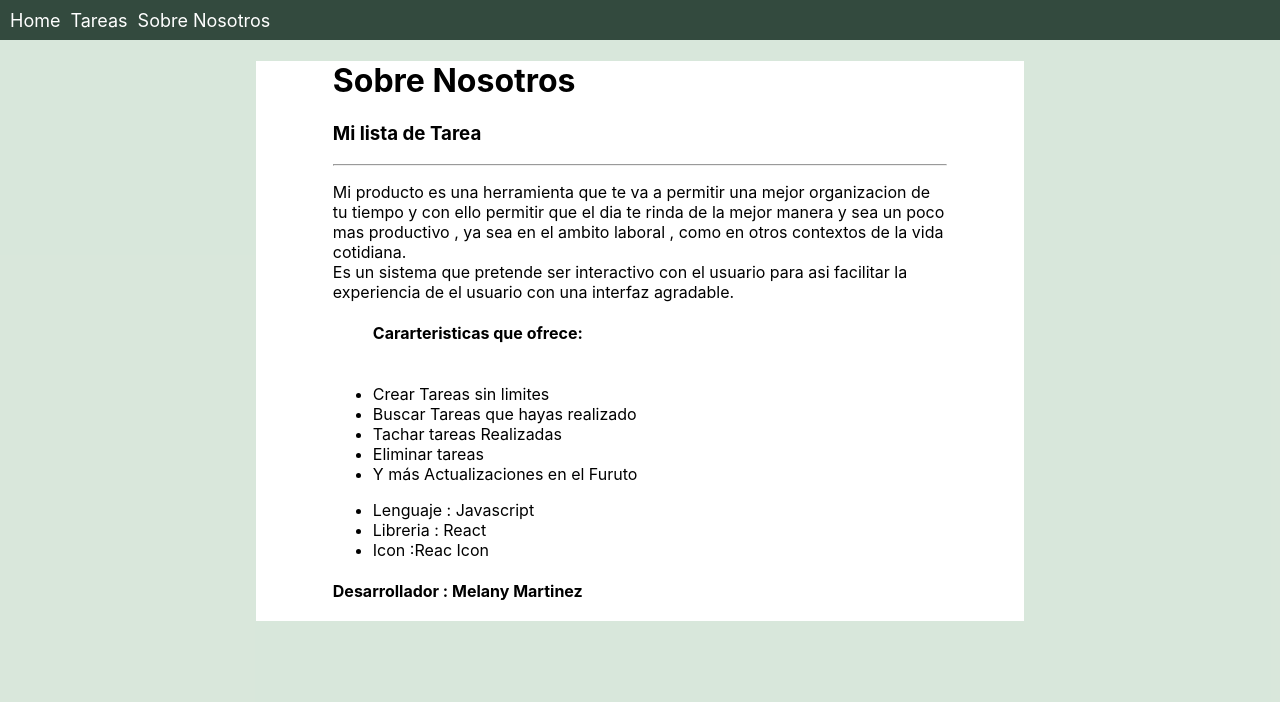
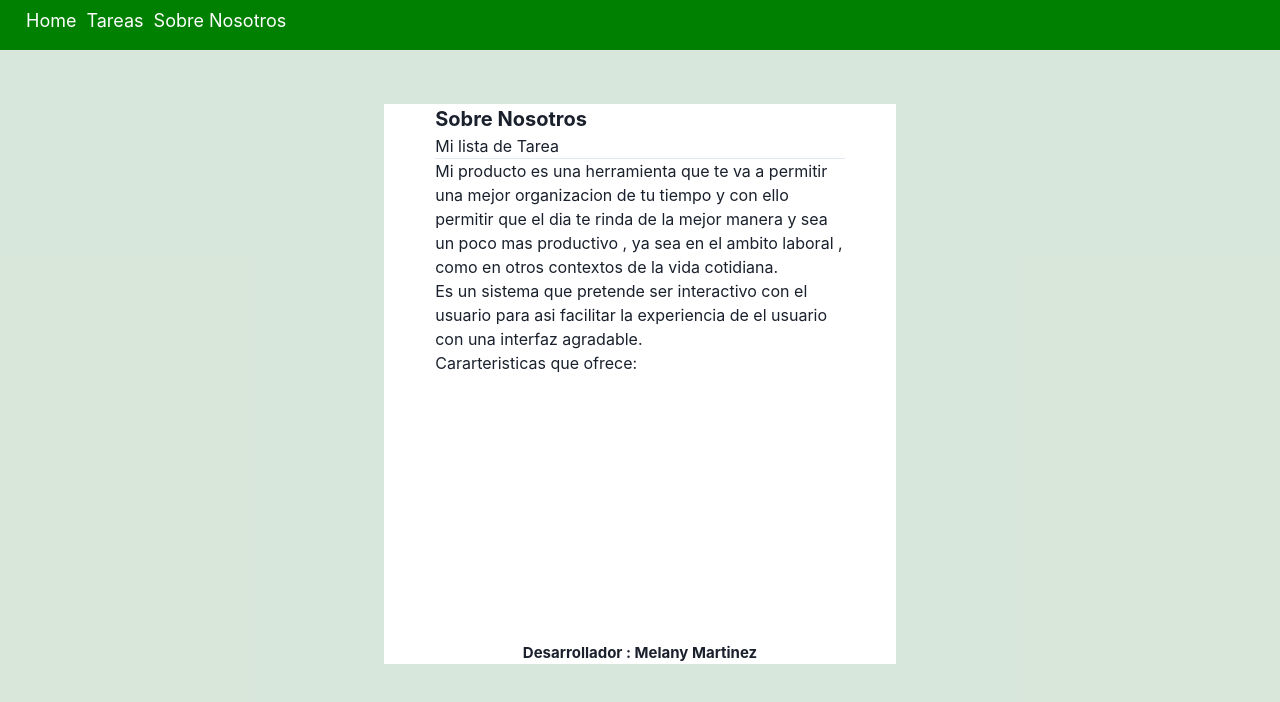
Before and after one commit to Mely-0/my-react-task-list, a React (Vite) app: page /SobreNosotros in a window 1280 px wide. Shown: the top 702 px of the page. Built offline with nearby package versions, Linux system fonts and the light colour scheme.

Commit message:
Utilice  los componentes gráficos de Chakra UI para mejorar mi interfaz de usuario

```diff
--- a/package.json
+++ b/package.json
@@ -9,6 +9,10 @@
     "preview": "vite preview"
   },
   "dependencies": {
+    "@chakra-ui/react": "^2.4.1",
+    "@emotion/react": "^11.10.5",
+    "@emotion/styled": "^11.10.5",
+    "framer-motion": "^7.6.12",
     "react": "^18.2.0",
     "react-dom": "^18.2.0",
     "react-icons": "^4.6.0",
--- a/src/components/Nav.jsx
+++ b/src/components/Nav.jsx
@@ -1,16 +1,19 @@
 import React from 'react'
 import { useEffect } from 'react'
 import { Link } from 'react-router-dom'
+import { Box } from '@chakra-ui/react'
 const Nav = () => {
 
 
   return (
     <div className='navegacion'>
-      <Link to="/Home">Home</Link>
-      <Link to="/Tareas">Tareas</Link>
-      <Link to="/SobreNosotros">Sobre Nosotros</Link>
+      <Box bg='green' w='100%' p={4} color='white'>
+        <Link to="/Home">Home</Link>
+        <Link to="/Tareas">Tareas</Link>
+        <Link to="/SobreNosotros">Sobre Nosotros</Link>
+      </Box>
+
     </div>
-
   )
 }
 
--- a/src/components/SobreNosotros.jsx
+++ b/src/components/SobreNosotros.jsx
@@ -1,5 +1,11 @@
 import React from 'react'
 import'./css/sobre.css'
+import {
+    Menu,
+    MenuButton,
+    MenuList,
+    MenuItem,
+    } from '@chakra-ui/react'
 const SobreNosotros = () => {
     return (
         <div className='cont'>
@@ -13,25 +19,27 @@ const SobreNosotros = () => {
             Es un sistema que pretende ser interactivo con el usuario para asi
             facilitar la experiencia de el usuario con una interfaz agradable.
         </p>
-        <ul >
-            <h4>Cararteristicas que ofrece:</h4>
-            <br />
-            <li>Crear Tareas sin limites</li>
-            <li>Buscar Tareas que hayas realizado</li>
-            <li>Tachar tareas Realizadas</li>
-            <li>Eliminar tareas</li>
-            <li>Y más Actualizaciones en el Furuto</li>
-        </ul>
-        <ul>
-            <li>Lenguaje : Javascript </li>
-            <li> Libreria : React </li>
-            <li>Icon :Reac Icon</li>
-        </ul>
+
+        <Menu>
+    <MenuButton >
+    Cararteristicas que ofrece:
+    </MenuButton>
+    <MenuList>
+        <MenuItem>Crear Tareas sin limites</MenuItem>
+        <MenuItem>Buscar Tareas que hayas realizado</MenuItem>
+        <MenuItem>Buscar Tareas que hayas realizado</MenuItem>
+        <MenuItem>Eliminar tareas</MenuItem>
+        <MenuItem>Y más Actualizaciones en el Furuto</MenuItem>
+        <MenuItem>Lenguaje : Javascript</MenuItem>
+        <MenuItem>Libreria : React</MenuItem>
+        <MenuItem>Icon :Reac Icon</MenuItem>
+    </MenuList>
+    </Menu>
+
+        </div>
         <h4 >
             Desarrollador : Melany Martinez
         </h4>
-        </div>
-
         </div>
     )
     }
--- a/src/components/css/Home.css
+++ b/src/components/css/Home.css
@@ -40,6 +40,10 @@
     width: 60%;
     text-align: center;
 }
+h4{
+    font-weight: 700;
+    font-size: 15px;
+}
 @media all and (min-width: 800px){
 
     .contenedor-pro{
--- a/src/components/css/sobre.css
+++ b/src/components/css/sobre.css
@@ -1,12 +1,16 @@
 .cont{
-    margin: auto;
+   margin: auto;
+   margin-top: 20%;
+    display: flex;
+    align-items: center;
+    flex-direction: column;
     width: 80%;
     height: 70%;
     background-color: white;
 }
-.cont-texto{
+.cont-texto-1{
     margin: auto;
-    width: 80%;
+    width: 70%;
     height: 100%;
 }
 .cont-label{
@@ -14,9 +18,17 @@
     height: 20%;
     display: flex;
 }
+h1{
+    font-weight: 700;
+    font-size: 20px;
+}
+h4{
+    font-weight: 700;
+    font-size: 15px;
+}
 @media all and (min-width: 800px){
     .cont{
-        margin: auto;
+        margin-top: 10%;
         width: 60%;
         height: 70%;
         background-color: white;
@@ -30,7 +42,8 @@
 @media all and (min-width: 1280px){
     .cont{
         margin: auto;
-        width: 60%;
+        margin-top: 5%;
+        width: 40%;
         height: 70%;
         background-color: white;
     }
--- a/src/main.jsx
+++ b/src/main.jsx
@@ -2,9 +2,12 @@ import { BrowserRouter } from 'react-router-dom';
 import ReactDOM from 'react-dom/client'
 import App from './App'
 import './index.css'
+import { ChakraProvider } from '@chakra-ui/react'
 
 ReactDOM.createRoot(document.getElementById('root')).render(
   <BrowserRouter>
-    <App />
-    </BrowserRouter>
+    <ChakraProvider>
+      <App />
+    </ChakraProvider>
+  </BrowserRouter>
 )
```
Also changed, not shown: 1 other file (tests, documents, lock files or other folders).
